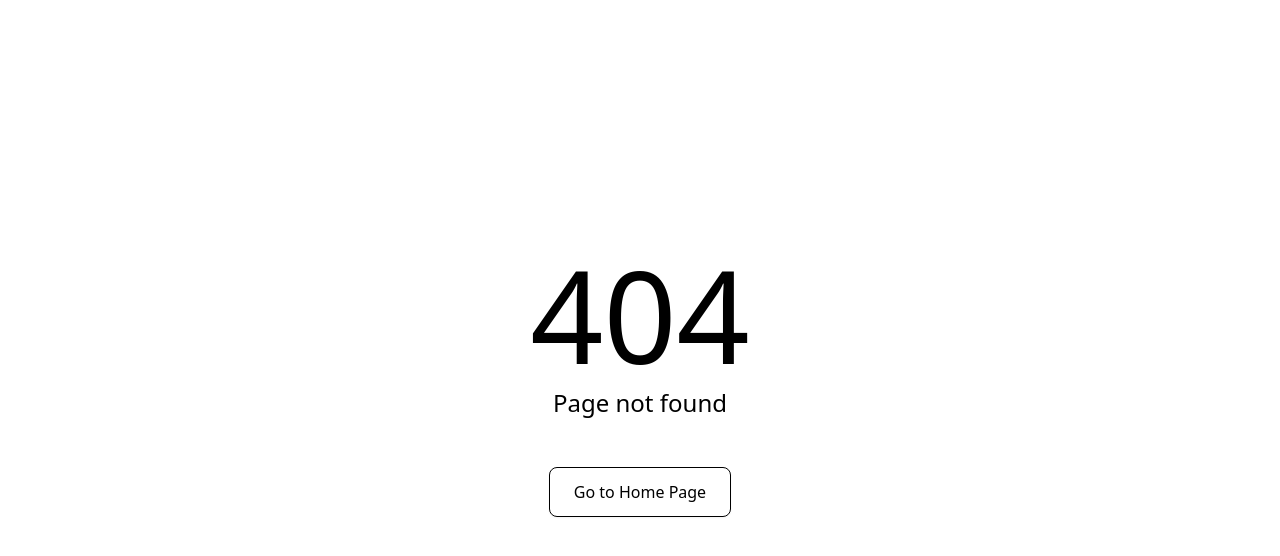
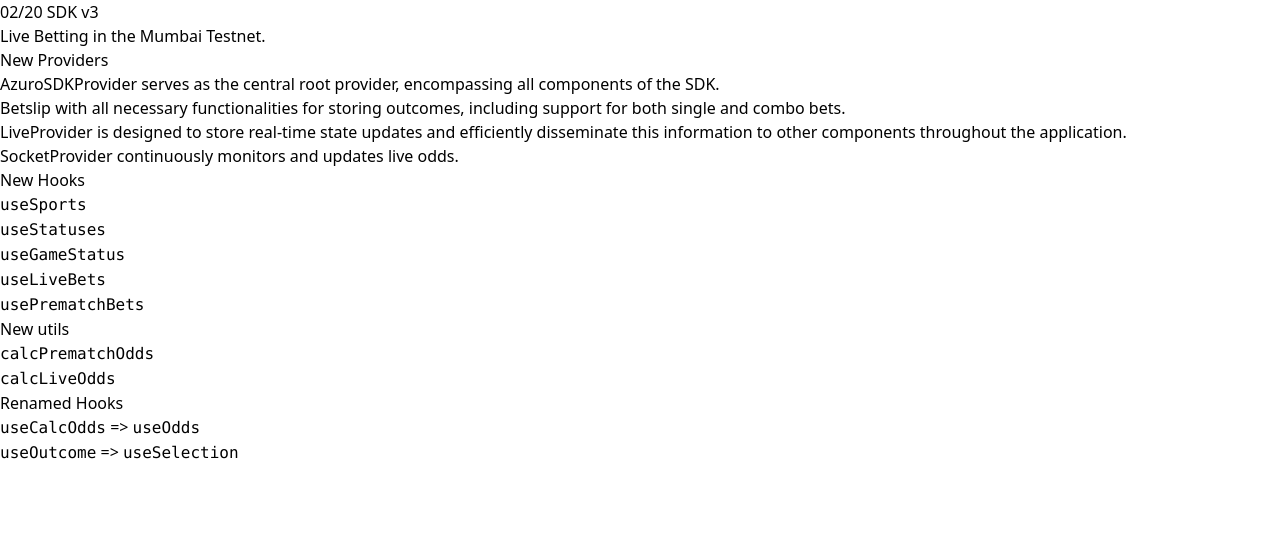
Before and after one commit to Azuro-protocol/gem-docs, a Next.js app: page /hub/releases/13-sdk-v3 in a window 1280 px wide. Before the commit this address had no page. Shown: the top 556 px of the page. Built offline with nearby package versions, Linux system fonts and the light colour scheme.

Commit message:
sdk v3 release

```diff
--- a/pages/hub/releases/12-sdk-v2.0.0.mdx
+++ b/pages/hub/releases/12-sdk-v2.mdx
@@ -1,4 +1,4 @@
-# 02/19 SDK v2.0.0
+# 02/19 SDK v2
 
 Upgrade dependencies:
 - Viem ^1.19.13 => ^2.7.9
--- /dev/null
+++ b/pages/hub/releases/13-sdk-v3.mdx
@@ -0,0 +1,23 @@
+# 02/20 SDK v3
+[Live Betting](/hub/apps/guides/advanced/live/overview) in the Mumbai Testnet.
+
+## New Providers
+- [AzuroSDKProvider](/hub/apps/sdk/providers/sdk) serves as the central root provider, encompassing all components of the SDK.
+- [Betslip](/hub/apps/sdk/providers/betslip) with all necessary functionalities for storing outcomes, including support for both single and combo bets.
+- [LiveProvider](/hub/apps/sdk/providers/live) is designed to store real-time state updates and efficiently disseminate this information to other components throughout the application.
+- [SocketProvider](/hub/apps/sdk/providers/socket) continuously monitors and updates live odds.
+
+## New Hooks
+- [`useSports`](/hub/apps/sdk/data-hooks/useSports)
+- [`useStatuses`](/hub/apps/sdk/watch-hooks/useStatuses)
+- [`useGameStatus`](/hub/apps/sdk/hooks/useGameStatus)
+- [`useLiveBets`](/hub/apps/sdk/data-hooks/useLiveBets)
+- [`usePrematchBets`](/hub/apps/sdk/data-hooks/usePrematchBets)
+
+## New utils
+- [`calcPrematchOdds`](/hub/apps/sdk/utils/calcPrematchOdds)
+- [`calcLiveOdds`](/hub/apps/sdk/utils/calcLiveOdds)
+
+## Renamed Hooks
+- `useCalcOdds` => [`useOdds`](/hub/apps/sdk/watch-hooks/useOdds)
+- `useOutcome` => [`useSelection`](/hub/apps/sdk/watch-hooks/useSelection)
```
Also changed, not shown: pages/hub/releases/_meta.json (+3 -4 lines).
